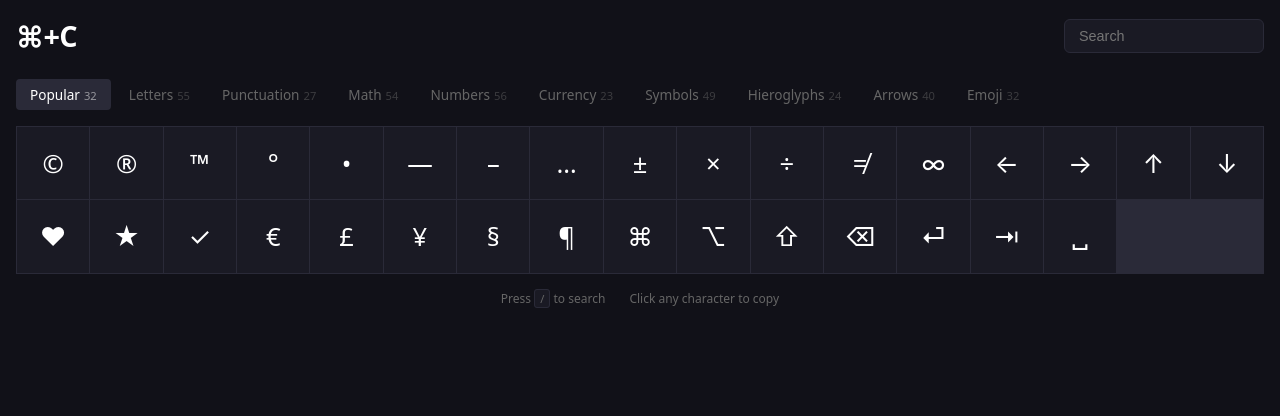
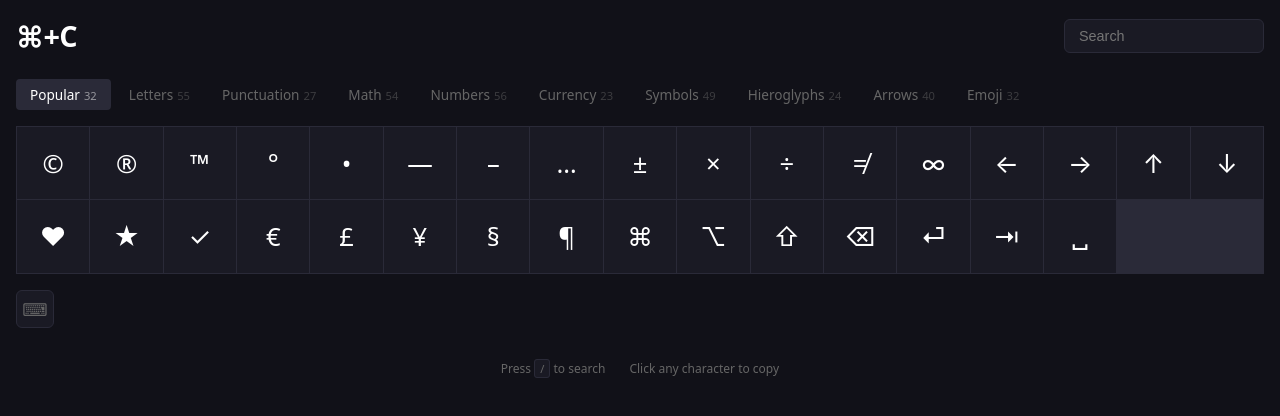
Before and after one commit to helmedeiros/commandc, a React (Vite) app: page / in a window 1280 px wide. Shown: the top 416 px of the page. Built offline with nearby package versions, Linux system fonts and the light colour scheme.

Commit message:
feat: wire ShortcutsPanel into App with toggle button and styled layout

```diff
--- a/src/index.css
+++ b/src/index.css
@@ -225,3 +225,84 @@ body {
   font-family: inherit;
   font-size: 0.7rem;
 }
+
+/* Shortcuts Panel */
+.shortcuts-panel {
+  margin: 16px 0;
+}
+
+.shortcuts-toggle {
+  all: unset;
+  cursor: pointer;
+  display: flex;
+  align-items: center;
+  justify-content: center;
+  width: 36px;
+  height: 36px;
+  border-radius: 6px;
+  background: var(--bg-cell);
+  border: 1px solid var(--border);
+  color: var(--text-muted);
+  font-size: 1.1rem;
+  transition: color 0.15s, border-color 0.15s;
+}
+
+.shortcuts-toggle:hover {
+  color: var(--text-bright);
+  border-color: var(--text-muted);
+}
+
+.shortcuts-content {
+  margin-top: 12px;
+  padding: 16px 20px;
+  background: var(--bg-cell);
+  border: 1px solid var(--border);
+  border-radius: 8px;
+}
+
+.shortcuts-content h3 {
+  margin: 0 0 12px;
+  font-size: 0.9rem;
+  font-weight: 600;
+  color: var(--text-bright);
+}
+
+.shortcuts-list {
+  margin: 0;
+  padding: 0;
+}
+
+.shortcut-row {
+  display: flex;
+  align-items: center;
+  justify-content: space-between;
+  padding: 6px 0;
+  border-bottom: 1px solid var(--border);
+}
+
+.shortcut-row:last-child {
+  border-bottom: none;
+}
+
+.shortcut-keys {
+  display: flex;
+  gap: 4px;
+}
+
+.shortcut-keys kbd {
+  background: var(--bg);
+  border: 1px solid var(--border);
+  border-radius: 4px;
+  padding: 2px 8px;
+  font-family: inherit;
+  font-size: 0.8rem;
+  color: var(--text-bright);
+  min-width: 28px;
+  text-align: center;
+}
+
+.shortcut-desc {
+  margin: 0;
+  font-size: 0.8rem;
+  color: var(--text-muted);
+}
--- a/src/ui/App.tsx
+++ b/src/ui/App.tsx
@@ -9,6 +9,7 @@ import { CharGrid } from './components/CharGrid';
 import { Toast } from './components/Toast';
 import { SearchStatus } from './components/SearchStatus';
 import { Footer } from './components/Footer';
+import { ShortcutsPanel } from './components/ShortcutsPanel';
 
 export interface AppProps {
   clipboard: Clipboard;
@@ -67,6 +68,7 @@ export function App({ clipboard }: AppProps) {
       <CategoryTabs active={category} onSelect={handleCategoryChange} />
       <SearchStatus query={query} count={entries.length} />
       <CharGrid entries={entries} onCopy={handleCopy} />
+      <ShortcutsPanel />
       <Toast message={toast} />
       <Footer />
     </>
```
